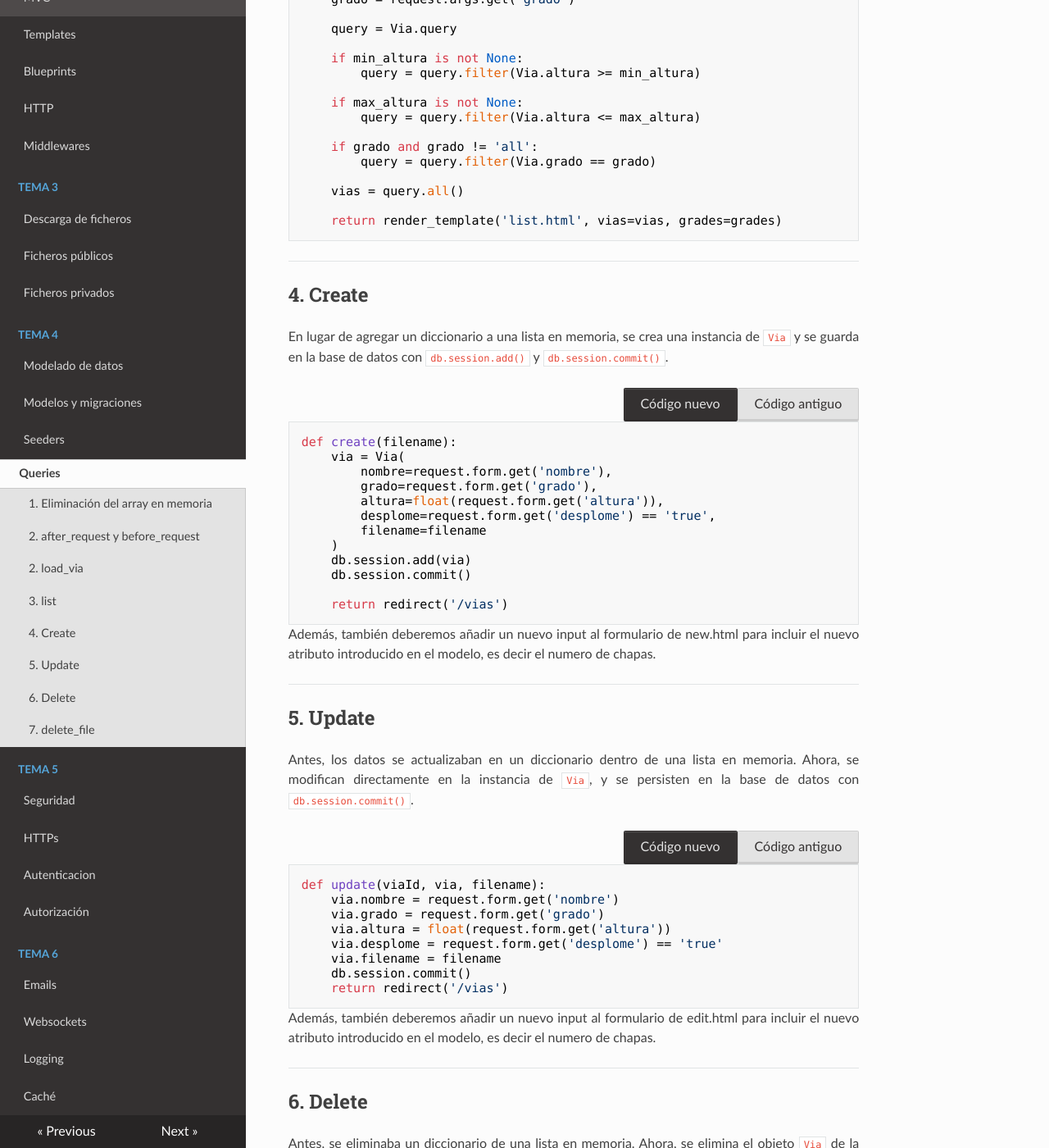
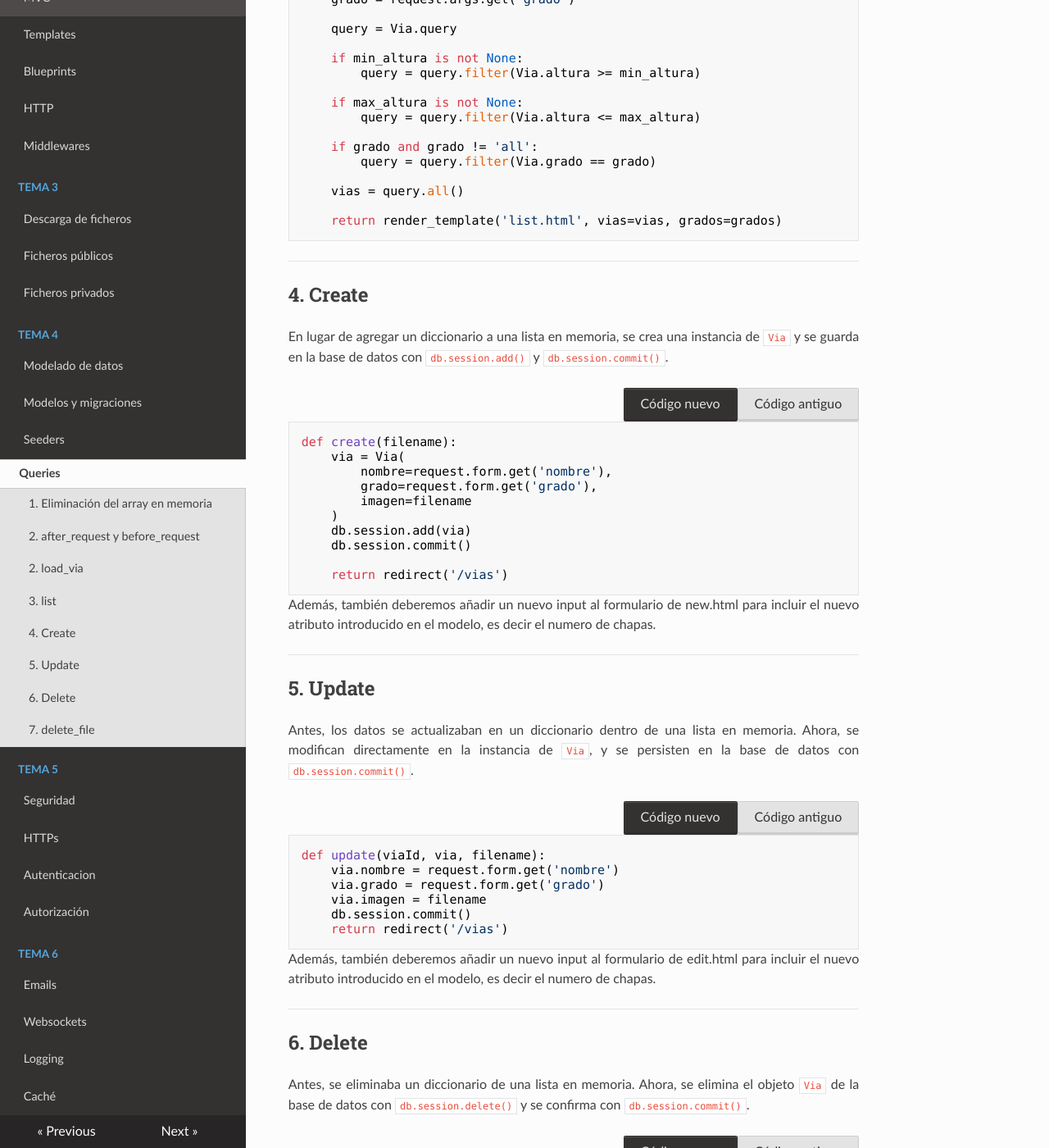
Before and after one commit to apozohue10/tecw, an MkDocs documentation site: the page built from docs/tema4/consultas.md, in a window 1280 px wide and 1400 px high, scrolled down 1786 px. Shown: the whole window at 82% size. Built offline with MkDocs 1.6.1, drawn with Linux system fonts in a browser that asks for light colours; nearby versions of some CDN libraries.

Commit message:
Fix tema4

````diff
--- a/docs/tema4/consultas.md
+++ b/docs/tema4/consultas.md
@@ -131,7 +131,7 @@ def list():
 
     vias = query.all()
 
-    return render_template('list.html', vias=vias, grades=grades)
+    return render_template('list.html', vias=vias, grados=grados)
 ```
 </div>
 <div class="original" hidden>
@@ -152,7 +152,7 @@ def list():
     if grado and grado != 'all':
         filtered_vias = [via for via in filtered_vias if via.get('grado') == grado]
 
-    return render_template('list.html', vias=filtered_vias, grades=grades)
+    return render_template('list.html', vias=filtered_vias, grados=grados)
 ```
 </div>
 </div>
@@ -175,9 +175,7 @@ def create(filename):
     via = Via(
         nombre=request.form.get('nombre'),
         grado=request.form.get('grado'),
-        altura=float(request.form.get('altura')),
-        desplome=request.form.get('desplome') == 'true',
-        filename=filename
+        imagen=filename
     )
     db.session.add(via)
     db.session.commit()
@@ -192,10 +190,7 @@ def create(filename):
         'id': len(vias) + 1,
         'nombre': request.form.get('nombre'),
         'grado': request.form.get('grado'),
-        'altura': float(request.form.get('altura')),
-        'desplome': request.form.get('desplome') == 'true',
-        'numero_chapas': float(request.form.get('numero_chapas')),
-        'filename': filename
+        'imagen': filename
     })
     return redirect('/vias')
 ```
@@ -220,9 +215,7 @@ Antes, los datos se actualizaban en un diccionario dentro de una lista en memori
 def update(viaId, via, filename):
     via.nombre = request.form.get('nombre')
     via.grado = request.form.get('grado')
-    via.altura = float(request.form.get('altura'))
-    via.desplome = request.form.get('desplome') == 'true'
-    via.filename = filename
+    via.imagen = filename
     db.session.commit()
     return redirect('/vias')
 ```
@@ -233,9 +226,7 @@ def update(viaId, via, filename):
     via['nombre'] = request.form.get('nombre')
     via['grado'] = request.form.get('grado')
     via['altura'] = float(request.form.get('altura'))
-    via['numero_chapas'] = float(request.form.get('numero_chapas'))
-    via['desplome'] = request.form.get('desplome') == 'true'
-    via['filename'] = filename
+    via['imagen'] = filename
     return redirect('/vias')
 ```
 </div>
````
Also changed, not shown: docs/tema4/seeders.md (+3 -3 lines).
